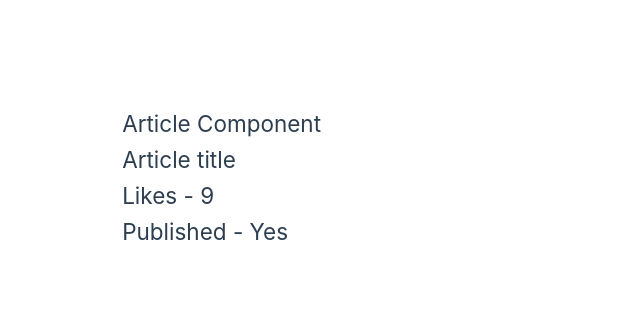
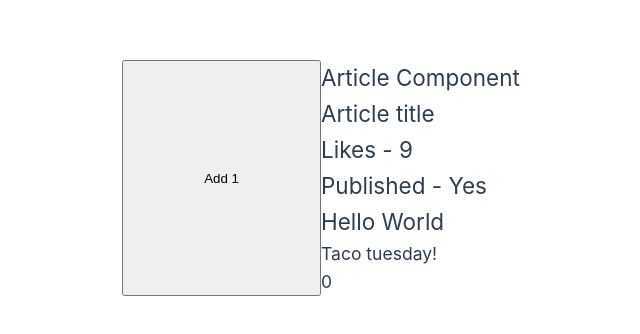
Before and after one commit to WAbby404/vue-todo, a Vue app: page / in a window 1280 px wide. Shown: the part 222-556 px from the top of the page, without its empty margins (319-959 px from the left). Built offline with nearby package versions, Linux system fonts and the light colour scheme.

Commit message:
Provide & Inject

```diff
--- a/src/App.vue
+++ b/src/App.vue
@@ -1,8 +1,15 @@
 <script setup>
-import { ref, watch, reactive } from "vue";
+import { ref, watch, reactive, provide } from "vue";
 import Greet from "./components/Greet.vue";
 import Article from "./components/Article.vue";
 
+// Provide & Inject
+provide("message", "Taco tuesday!");
+
+const count = ref(0);
+provide("count", count);
+
+// Ref practice
 const list = ref(["Task 1"]);
 const currentTask = ref("");
 
@@ -79,6 +86,9 @@ const channel = ref("Codeevlution");
 </script>
 
 <template>
+  <!-- for provide inject example -->
+  <button @click="count += 1">Add 1</button>
+
   <!-- <Greet name="Toby" heroName="WW" />
   <Greet name="Abby" heroName="Corn" />
   <Greet name="Baby" heroName="BB" />
--- a/src/components/Article.vue
+++ b/src/components/Article.vue
@@ -4,10 +4,13 @@
     <h2>{{ title }}</h2>
     <h2>Likes - {{ likes }}</h2>
     <h2>Published - {{ isPublished ? "Yes" : "No" }}</h2>
+    <ProvideInjectPractice />
   </div>
 </template>
 
 <script setup>
+import ProvideInjectPractice from "./ProvideInjectPractice.vue";
+
 const props = defineProps({
   title: {
     type: String,
--- /dev/null
+++ b/src/components/ProvideInjectPractice.vue
@@ -0,0 +1,14 @@
+<template>
+  <h2>Hello World</h2>
+  <h3>{{ message }}</h3>
+  <h3>{{ count }}</h3>
+</template>
+
+<script setup>
+import { inject } from "vue";
+
+const message = inject("message");
+const count = inject("count");
+</script>
+
+<style scoped></style>
```
